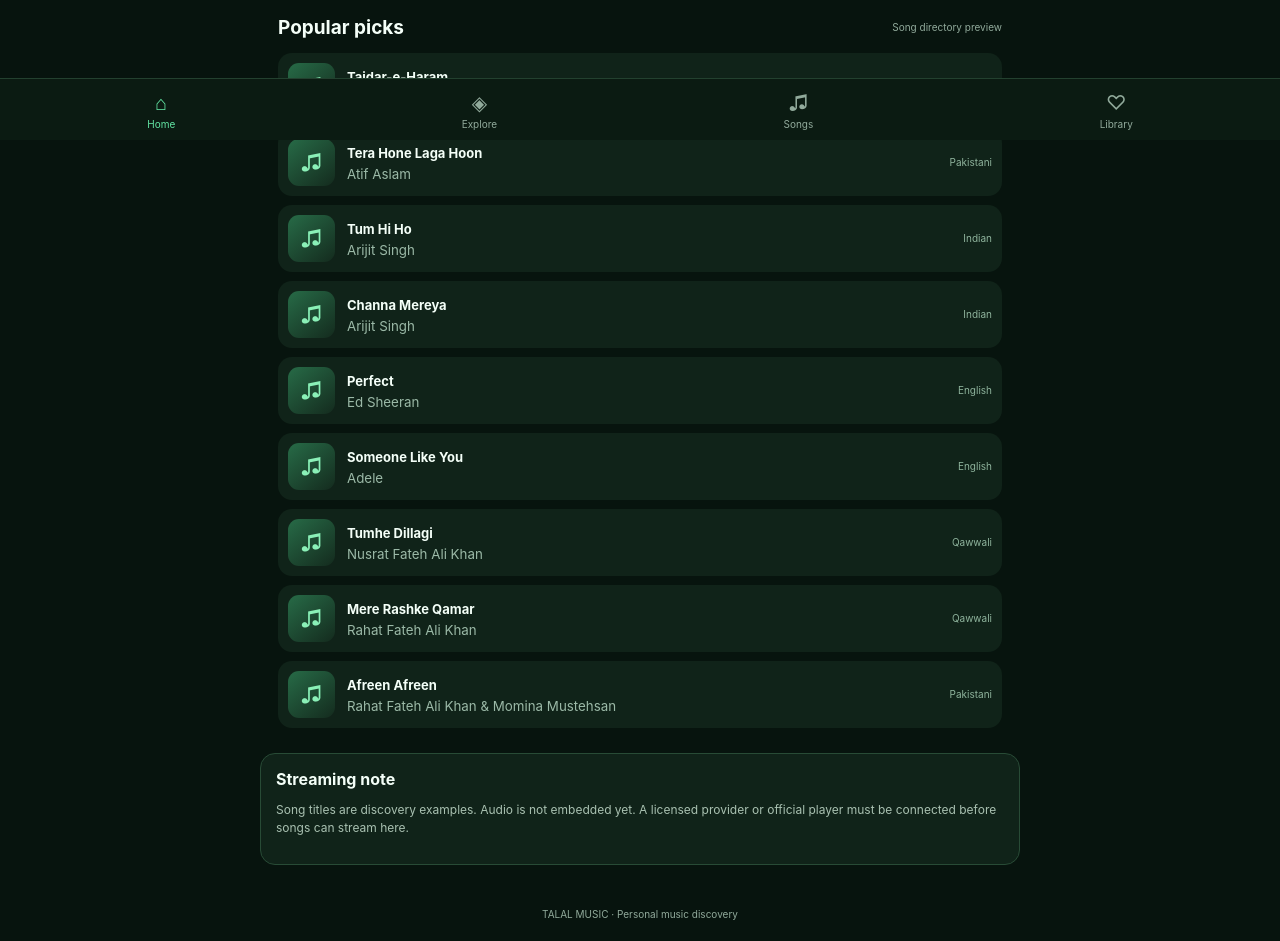
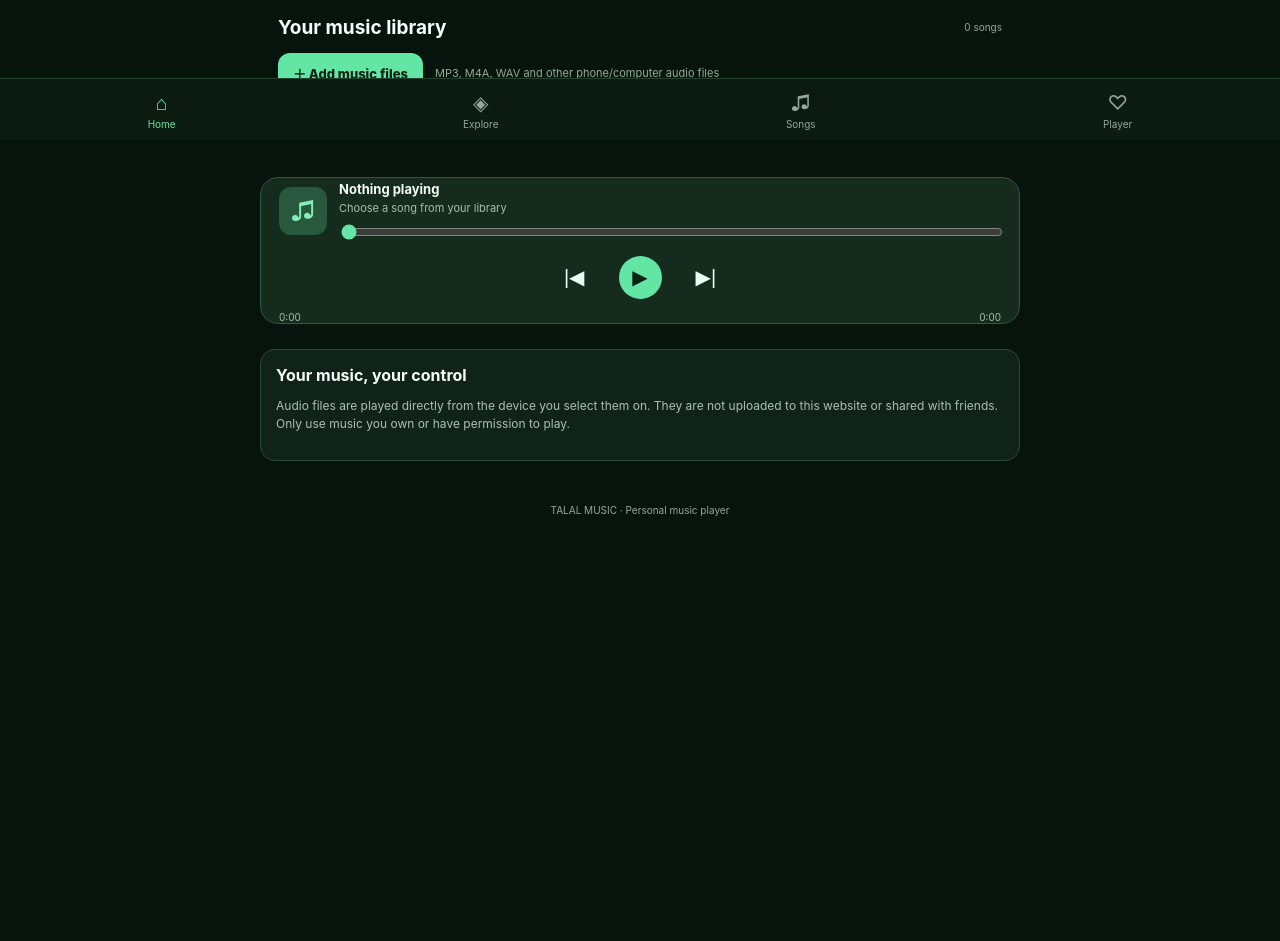
Before and after one commit to TalalMusic/talal-music, a plain HTML site: page index.html in a window 1280 px wide. Shown: the part 660-1601 px from the top of the page. After the commit the page ends 1284 px from the top, so only its background shows below. Drawn offline with Linux system fonts and the light colour scheme.

Commit message:
Add files via upload

```diff
--- a/app.js
+++ b/app.js
@@ -1,8 +1,20 @@
 const genres=[["Pakistani","Atif Aslam · Rahat Fateh Ali Khan"],["Indian","Arijit Singh · Sonu Nigam"],["English","Ed Sheeran · Adele"],["Arabic","Arabic classics"],["Qawwali","Nusrat Fateh Ali Khan"],["Islamic / Nasheeds","Hamd · Nasheeds"],["Punjabi","Punjabi classics"],["Turkish","Turkish pop · classics"]];
-const songs=[
-["Tajdar-e-Haram","Atif Aslam","Pakistani"],["Tera Hone Laga Hoon","Atif Aslam","Pakistani"],["Tum Hi Ho","Arijit Singh","Indian"],["Channa Mereya","Arijit Singh","Indian"],["Perfect","Ed Sheeran","English"],["Someone Like You","Adele","English"],["Tumhe Dillagi","Nusrat Fateh Ali Khan","Qawwali"],["Mere Rashke Qamar","Rahat Fateh Ali Khan","Qawwali"],["Afreen Afreen","Rahat Fateh Ali Khan & Momina Mustehsan","Pakistani"]];
 const genreRoot=document.querySelector("#genres"),songRoot=document.querySelector("#songs");
 genres.forEach(([name,desc])=>{const d=document.createElement("div");d.className="genre";d.innerHTML=`${name}<small>${desc}</small>`;genreRoot.append(d)});
-function render(q=""){songRoot.innerHTML="";songs.filter(s=>s.join(" ").toLowerCase().includes(q.toLowerCase())).forEach(s=>{const d=document.createElement("div");d.className="song";d.innerHTML=`<div class="cover">♫</div><div><b>${s[0]}</b><small>${s[1]}</small></div><span class="kind">${s[2]}</span>`;songRoot.append(d)})}
-render();document.querySelector("#search").addEventListener("input",e=>render(e.target.value));
-if("serviceWorker" in navigator) window.addEventListener("load",()=>navigator.serviceWorker.register("./sw.js"));
+const audio=document.querySelector("#audio"),picker=document.querySelector("#filePicker");
+let tracks=[],current=-1;
+const $=id=>document.getElementById(id);
+function time(s){if(!Number.isFinite(s))return"0:00";return Math.floor(s/60)+":"+String(Math.floor(s%60)).padStart(2,"0")}
+function render(q=""){songRoot.innerHTML="";const shown=tracks.map((t,i)=>({...t,index:i})).filter(t=>(t.title+" "+t.artist).toLowerCase().includes(q.toLowerCase()));
+if(!shown.length){songRoot.innerHTML='<p class="muted">No songs yet. Select audio files above to add music.</p>';return}
+shown.forEach(t=>{const d=document.createElement("div");d.className="song";d.innerHTML=`<button class="track-play" aria-label="Play">▶</button><div class="cover">♫</div><div class="track-meta"><b></b><small></small></div><span class="kind">LOCAL</span>`;d.querySelector("b").textContent=t.title;d.querySelector("small").textContent=t.artist;d.querySelector("button").onclick=()=>play(t.index);songRoot.append(d)})}
+function play(i){if(i<0||i>=tracks.length)return;current=i;audio.src=tracks[i].url;audio.play().then(()=>{$("play").textContent="Ⅱ"}).catch(()=>{$("play").textContent="▶"});$("nowTitle").textContent=tracks[i].title;$("nowArtist").textContent=tracks[i].artist;render($("search").value)}
+picker.addEventListener("change",e=>{[...e.target.files].forEach(file=>{if(!file.type.startsWith("audio/"))return;tracks.push({title:file.name.replace(/\.[^.]+$/,""),artist:"On this device",url:URL.createObjectURL(file)})});$("trackCount").textContent=tracks.length+" songs";render($("search").value);if(current===-1&&tracks.length)play(0);picker.value=""});
+$("play").onclick=()=>{if(current===-1){if(tracks.length)play(0);return}if(audio.paused){audio.play();$("play").textContent="Ⅱ"}else{audio.pause();$("play").textContent="▶"}};
+$("next").onclick=()=>{if(tracks.length)play((current+1)%tracks.length)};
+$("prev").onclick=()=>{if(tracks.length)play((current-1+tracks.length)%tracks.length)};
+audio.addEventListener("ended",()=>{if(tracks.length)play((current+1)%tracks.length)});
+audio.addEventListener("timeupdate",()=>{if(audio.duration){$("seek").value=audio.currentTime/audio.duration*100;$("elapsed").textContent=time(audio.currentTime);$("duration").textContent=time(audio.duration)}});
+$("seek").addEventListener("input",()=>{if(audio.duration)audio.currentTime=Number($("seek").value)/100*audio.duration});
+$("search").addEventListener("input",e=>render(e.target.value));
+render();
--- a/index.html
+++ b/index.html
@@ -8,13 +8,18 @@
 <body>
 <header><div class="brand">TALAL <span>MUSIC</span></div><div class="tag">YOUR MUSIC. YOUR WORLD.</div></header>
 <main>
-<section class="hero"><p class="eyebrow">WELCOME TO YOUR MUSIC WORLD</p><h1>Find your next<br><em>favourite song.</em></h1><p class="muted">A personal music space for every mood.</p>
+<section class="hero"><p class="eyebrow">WELCOME TO YOUR MUSIC WORLD</p><h1>Find your next<br><em>favourite song.</em></h1><p class="muted">Play your own music. Build your library.</p>
 <div class="search"><span>⌕</span><input id="search" placeholder="Search songs, artists, albums..."></div></section>
 <section><div class="section-head"><h2>Explore genres</h2><span>8 categories</span></div><div class="genres" id="genres"></div></section>
-<section><div class="section-head"><h2>Popular picks</h2><span>Song directory preview</span></div><div id="songs" class="song-list"></div></section>
-<section class="note"><b>Streaming note</b><p>Song titles are discovery examples. Audio is not embedded yet. A licensed provider or official player must be connected before songs can stream here.</p></section>
+<section><div class="section-head"><h2>Your music library</h2><span id="trackCount">0 songs</span></div>
+<div class="upload-row"><label class="upload-btn">＋ Add music files<input id="filePicker" type="file" accept="audio/*" multiple hidden></label><span class="muted small">MP3, M4A, WAV and other phone/computer audio files</span></div>
+<div id="songs" class="song-list"><p class="muted">Add music files from your device to start listening.</p></div></section>
+<section class="player" id="player"><div class="player-art">♫</div><div class="player-info"><b id="nowTitle">Nothing playing</b><small id="nowArtist">Choose a song from your library</small><input id="seek" type="range" min="0" max="100" value="0"></div>
+<div class="controls"><button id="prev" aria-label="Previous">|◀</button><button id="play" class="play" aria-label="Play">▶</button><button id="next" aria-label="Next">▶|</button></div>
+<div class="time"><span id="elapsed">0:00</span><span id="duration">0:00</span></div></section>
+<section class="note"><b>Your music, your control</b><p>Audio files are played directly from the device you select them on. They are not uploaded to this website or shared with friends. Only use music you own or have permission to play.</p></section>
 </main>
-<nav><a class="active" href="#">⌂<small>Home</small></a><a href="#genres">◈<small>Explore</small></a><a href="#songs">♫<small>Songs</small></a><a href="#about">♡<small>Library</small></a></nav>
-<footer id="about">TALAL MUSIC · Personal music discovery</footer>
-<script src="app.js"></script>
+<nav><a class="active" href="#">⌂<small>Home</small></a><a href="#genres">◈<small>Explore</small></a><a href="#songs">♫<small>Songs</small></a><a href="#player">♡<small>Player</small></a></nav>
+<footer>TALAL MUSIC · Personal music player</footer>
+<audio id="audio"></audio><script src="app.js"></script>
 </body></html>
```
Also changed, not shown: style.css (+1 -1 lines).
